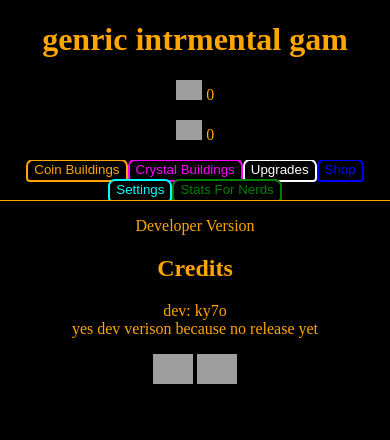
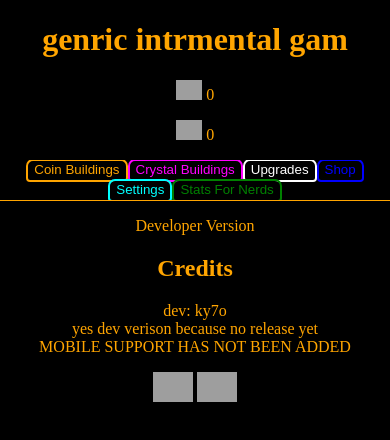
Before and after one commit to ky7o/genric_intrmental_gam, a plain HTML site: page index.html in a window 390 px wide. Drawn offline with Linux system fonts and the light colour scheme; grey boxes are pictures that could not be loaded.

Commit message:
MobileSupportMessage
html / css frontend

```diff
--- a/index.html
+++ b/index.html
@@ -361,6 +361,7 @@ outline: 2px solid green;
       <footer>
 yes dev verison because no release yet
       </footer>
+<footer>MOBILE SUPPORT HAS NOT BEEN ADDED</footer>
       <p>
       <a href="https://discord.gg/JYW2SdyxAZ" target="_blank">
         <img src="https://cdn.glitch.global/968fa6d4-02ee-473e-af12-4af8b996ddce/download-removebg-preview.png?v=1679669827091" height="30"/></a>
```
